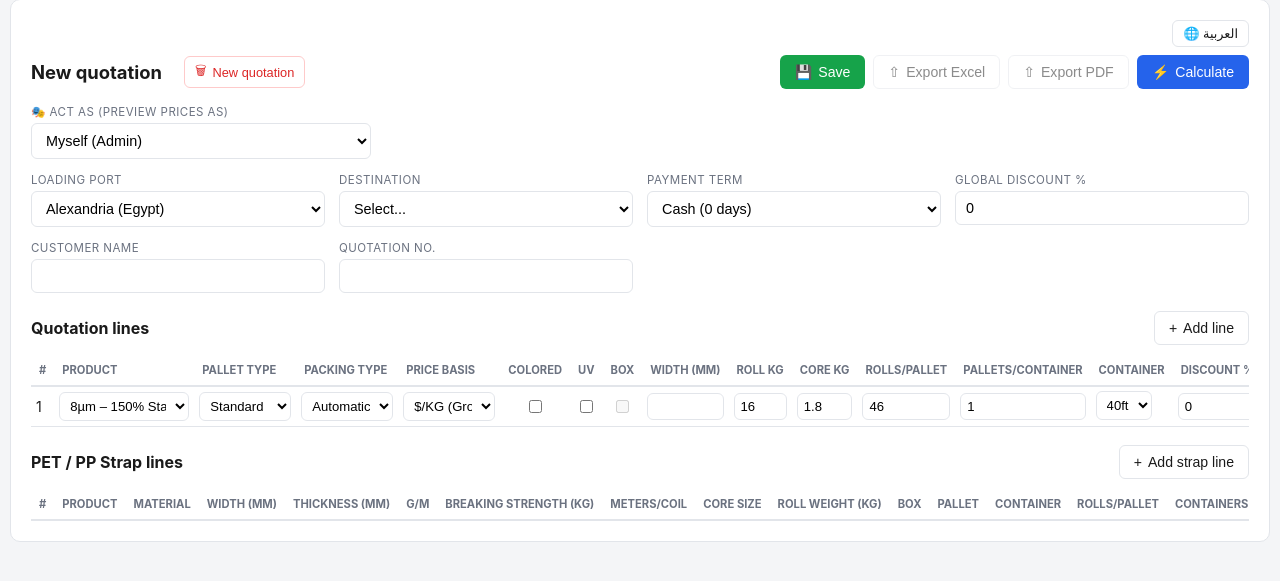
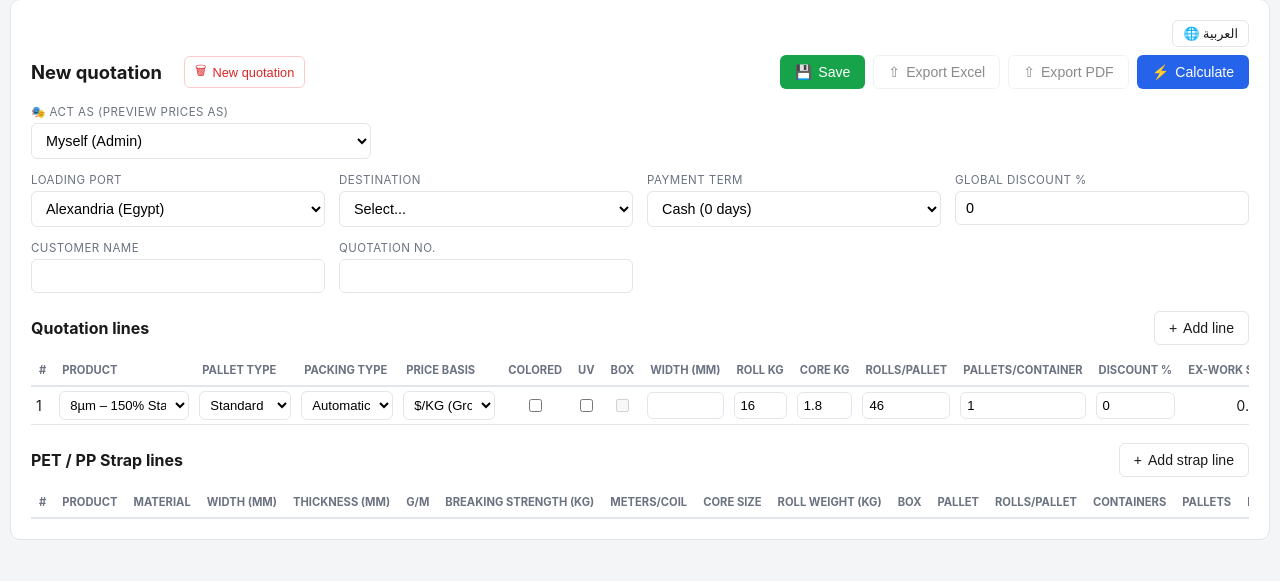
Before and after one commit to erpclipsico-oss/stretch-pricing-app, a Flask app: page /pricing in a window 1280 px wide. Shown: the part 84-665 px from the top of the page. Run offline with Flask 3, Linux system fonts and the light colour scheme; the visitor is signed in with stand-in values (Sample User, id 1); data comes from the database, SQL or seed files in the repository; lists and menus that the app fills with data are empty.

Commit message:
Add files via upload

```diff
--- a/stretch-pricing-app/app/templates/pricing.html
+++ b/stretch-pricing-app/app/templates/pricing.html
@@ -144,7 +144,17 @@
         <th data-i18n="col_core_kg">Core kg</th>
         <th data-i18n="col_rolls_pallet">Rolls/pallet</th>
         <th data-i18n="col_pallets_container" data-i18n-title="tip_pallets_container" title="How many pallets of this line the customer is ordering -- also what FOB/CIF $/KG is spread over (v127): more pallets = lower $/KG, fewer = higher">Pallets/container</th>
-        <th data-i18n="col_container" data-i18n-title="tip_container" title="Which container size the printed Pallets/Container figure should show (doesn't affect price)">Container</th>
+        <!-- v133 -- owner-requested removal (Arabic: "الكونتينر يختاروه
+             فورتي فيت بقوا أو توانتي فيت شيلها ... بتأثرش على حاجة"): this
+             40ft/20ft picker never affected price (v127, by design -- only
+             the printed reference Pallets/Container figure), and the owner
+             confirmed it serves no purpose for her reps, so it's removed
+             here and from the Strap table below. The saved
+             quotation_line.container_pref column/PDF logic is untouched --
+             app.py already defaults it to "40ft" whenever a line doesn't
+             send one (l.get("container_pref") or "40ft"), so every line
+             quietly reads as 40ft from here on, same as before this column
+             existed. -->
         <th data-i18n="col_discount_pct">Discount %</th>
         <th data-i18n="col_exw_kg">EX-Work $/kg</th>
         <th data-i18n="col_fob_kg">FOB $/kg</th>
@@ -176,7 +186,14 @@
         <th data-i18n="col_roll_weight_kg" data-i18n-title="tip_roll_weight_kg" title="Computed gross weight per roll (net strap weight + core weight)">Roll Weight (kg)</th>
         <th data-i18n="col_box">Box</th>
         <th data-i18n="col_pallet">Pallet</th>
-        <th data-i18n="col_container">Container</th>
+        <!-- v133 -- owner-requested removal, same as Stretch's own Container
+             (40ft/20ft) column above -- see that column's matching v133
+             comment. Every strap line now always prices/stuffs as 40ft
+             (ctr40 defaults true server-side whenever neither is sent --
+             unchanged _build_custom_strap_product() logic in app.py). The
+             "Containers" (how many, plain count) column right below is a
+             DIFFERENT field and stays -- the owner explicitly asked to keep
+             that one. -->
         <th data-i18n="col_rolls_pallet">Rolls/pallet</th>
         <th data-i18n="col_containers" data-i18n-title="tip_containers" title="How many containers of the type picked above -- Pallets and Rolls/Pallet are auto-computed and locked from this">Containers</th>
         <th data-i18n="col_pallets_locked" data-i18n-title="tip_pallets_locked" title="Auto-computed = Containers x Pallets/container (fixed per core size/box in Admin > PET/PP Strap Costing) -- not editable">Pallets</th>
@@ -305,7 +322,7 @@ const I18N = {
     col_price_basis: 'Price basis', col_colored: 'Colored', col_uv: 'UV', col_packaging: 'Box',
     col_width_mm: 'Width (mm)', col_roll_kg: 'Roll kg', col_core_kg: 'Core kg',
     col_rolls_pallet: 'Rolls/pallet', col_pallets_container: 'Pallets/container',
-    col_container: 'Container', col_discount_pct: 'Discount %', col_exw_kg: 'EX-Work $/kg',
+    col_discount_pct: 'Discount %', col_exw_kg: 'EX-Work $/kg',
     col_fob_kg: 'FOB $/kg',
     col_cif_kg: 'CIF $/kg', col_material: 'Material', col_thickness_mm: 'Thickness (mm)',
     col_gm: 'g/m', col_breaking_strength: 'Breaking Strength (kg)',
@@ -320,7 +337,6 @@ const I18N = {
     tip_colored: "Extras > Color extra: adds the configured $/KG surcharge to this line",
     tip_uv: "Adds a flat 2% UVI resin fraction (6-month tier); the Power/Power Plus/Standard/Rigid variant is derived automatically from the product's own Stretch Ability",
     tip_pallets_container: 'How many pallets of this line the customer is ordering -- also what FOB/CIF $/KG is spread over (v127): more pallets = lower $/KG, fewer = higher',
-    tip_container: "Which container size the printed Pallets/Container figure should show (doesn't affect price)",
     tip_gm: 'Updates instantly as Width/Thickness/Material change',
     tip_roll_weight_kg: 'Computed gross weight per roll (net strap weight + core weight)',
     tip_fob_roll: 'Ex-Work + per-container FOB share, priced per roll (not per kg)',
@@ -344,7 +360,7 @@ const I18N = {
     col_price_basis: 'أساس التسعير', col_colored: 'ملوّن', col_uv: 'UV', col_packaging: 'بوكس',
     col_width_mm: 'العرض (مم)', col_roll_kg: 'وزن الرول (كجم)', col_core_kg: 'وزن الكور (كجم)',
     col_rolls_pallet: 'رول/بالتة', col_pallets_container: 'بالتة/كونتينر',
-    col_container: 'الكونتينر', col_discount_pct: 'الخصم %', col_exw_kg: 'EX-Work $/كجم',
+    col_discount_pct: 'الخصم %', col_exw_kg: 'EX-Work $/كجم',
     col_fob_kg: 'FOB $/كجم',
     col_cif_kg: 'CIF $/كجم', col_material: 'الخامة', col_thickness_mm: 'السمك (مم)',
     col_gm: 'جم/م', col_breaking_strength: 'قوة الشد (كجم)',
@@ -359,7 +375,6 @@ const I18N = {
     tip_colored: 'إضافات > إضافة لون: بيضيف السعر المحدد $/كجم على السطر ده',
     tip_uv: 'بيضيف نسبة UVI ثابتة 2% (تصنيف 6 شهور)؛ النوع (Power/Power Plus/Standard/Rigid) بيتحدد تلقائيًا حسب Stretch Ability بتاع المنتج',
     tip_pallets_container: 'عدد البالتات المطلوبة من السطر ده -- وبرضو عليه بيتوزع سعر الـ FOB/CIF لكل كيلو: زودتي العدد السعر بيقل، قللتيه السعر بيزيد',
-    tip_container: 'مقاس الكونتينر اللي هيظهر بيه رقم بالتة/كونتينر (مش بيأثر على السعر)',
     tip_gm: 'بيتحدث فورًا مع تغيير العرض/السمك/الخامة',
     tip_roll_weight_kg: 'الوزن الإجمالي المحسوب للرول (وزن الشريط + وزن الكور)',
     tip_fob_roll: 'EX-Work + نصيب الكونتينر من الـ FOB، بالسعر للرول الواحد (مش للكيلو)',
@@ -598,15 +613,6 @@ function addLine(prefill) {
     <td><input type="number" class="f-corewt compact-input" min="0" step="0.01" title="Actual core weight for this order (editable per customer)"></td>
     <td><input type="number" class="f-rpp compact-input" min="0" step="1" title="Rolls per pallet -- editable per order, pre-filled from the catalog/packing table"></td>
     <td><input type="number" class="f-qty compact-input" value="1" min="0" step="0.5" title="How many pallets of this line the customer is ordering -- also what FOB/CIF $/KG is spread over (v127): more pallets = lower $/KG, fewer = higher"></td>
-    <td>
-      <span style="display:inline-flex; flex-direction:column; gap:2px;">
-        <select class="f-container" title="Which container size (40ft/20ft) the printed Pallets/Container reference figure should show (v127 -- doesn't affect price; FOB/CIF $/KG is driven by the Pallets/container quantity field instead)">
-          <option value="40ft" selected>40ft</option>
-          <option value="20ft">20ft</option>
-        </select>
-        <small class="f-container-hint" style="color:#888; white-space:nowrap;"></small>
-      </span>
-    </td>
     <td><input type="number" class="f-discount compact-input" value="0" min="0" max="100" step="0.1" title="Discount % for this line only"></td>
     <td class="f-exw num">0.000</td>
     <td class="f-fob num">0.000</td>
@@ -776,27 +782,6 @@ function addLine(prefill) {
   ['.f-pallet', '.f-packing', '.f-basis', '.f-colored', '.f-uv', '.f-box'].forEach(sel => {
     tr.querySelector(sel).addEventListener('change', scheduleRecalc);
   });
-  // v132 -- owner-reported: picking 40ft/20ft here did NOTHING visible at
-  // all -- not even a recalculate -- because .f-container was missing from
-  // this same recalc-trigger list every other price-affecting field is in
-  // (compare the v44 comment above). It still doesn't change the price
-  // itself (that's the deliberate v127 design, unchanged -- FOB/CIF $/KG is
-  // driven by the Pallets (Qty) field, not by this reference size), but the
-  // rep needs to SEE her pick was registered -- so this also instantly
-  // flips the small Pallets/Container hint under the dropdown (from the
-  // rolls_per_pallet-based figures the last recalculate already returned,
-  // no extra round trip needed) in addition to firing a fresh recalculate.
-  tr.querySelector('.f-container').addEventListener('change', () => {
-    updateContainerHint();
-    scheduleRecalc();
-  });
-  function updateContainerHint() {
-    const hint = tr.querySelector('.f-container-hint');
-    const pref = tr.querySelector('.f-container').value;
-    const p40 = tr.dataset.pallets40, p20 = tr.dataset.pallets20;
-    const val = pref === '20ft' ? p20 : p40;
-    hint.textContent = (val !== undefined && val !== '') ? `Pallets/Ctr: ${val}` : '';
-  }
   ['.f-qty', '.f-width', '.f-rollwt', '.f-corewt', '.f-rpp', '.f-discount'].forEach(sel => {
     tr.querySelector(sel).addEventListener('input', scheduleRecalc);
   });
@@ -897,10 +882,6 @@ function addStrapLine() {
     <td><input type="text" class="f-strap-rollwt compact-input" readonly style="width:70px; background:#f3f3f3;" value="0.00" title="Computed gross weight per roll = (meters/coil × g/m ÷ 1000) + core weight"></td>
     <td style="text-align:center;"><input type="checkbox" class="f-strap-box"></td>
     <td style="text-align:center;"><input type="checkbox" class="f-strap-pallet" checked></td>
-    <td>
-      <label style="font-size:0.78rem; white-space:nowrap;"><input type="radio" name="ctr_${id}" class="f-strap-ctr40" checked> 40ft</label>
-      <label style="font-size:0.78rem; white-space:nowrap;"><input type="radio" name="ctr_${id}" class="f-strap-ctr20"> 20ft</label>
-    </td>
     <td><input type="number" class="f-strap-rpp compact-input" min="0" step="1" readonly title="Rolls per pallet -- fixed by core size (not editable)" style="width:70px; background:#f0f0f0;"></td>
     <td><input type="number" class="f-strap-containers compact-input" value="1" min="1" step="1" title="Number of containers of the type picked above" style="width:55px;"></td>
     <td><input type="number" class="f-strap-pallets compact-input" readonly title="Pallets -- auto-computed = Containers x Pallets/container (fixed by core size/box, not editable)" style="width:65px; background:#f0f0f0;"></td>
@@ -1030,8 +1011,7 @@ function addStrapLine() {
   // v44 -- see scheduleRecalc()'s comment: auto-recalculate on every
   // price-affecting strap field too (not just the live g/m preview).
   tr.querySelector('.f-strap-product').addEventListener('change', scheduleRecalc);
-  ['.f-strap-bom', '.f-strap-core', '.f-strap-box', '.f-strap-pallet',
-   '.f-strap-ctr40', '.f-strap-ctr20'].forEach(sel => {
+  ['.f-strap-bom', '.f-strap-core', '.f-strap-box', '.f-strap-pallet'].forEach(sel => {
     tr.querySelector(sel).addEventListener('change', scheduleRecalc);
   });
   // v124 -- .f-strap-rpp and .f-strap-pallets are now readonly (server-
@@ -1081,8 +1061,13 @@ function readStrapLines() {
         strap_meters_per_coil: parseFloat(tr.querySelector('.f-strap-meters').value || 0),
         strap_has_box: tr.querySelector('.f-strap-box').checked,
         strap_has_pallet: tr.querySelector('.f-strap-pallet').checked,
-        strap_ctr40: tr.querySelector('.f-strap-ctr40').checked,
-        strap_ctr20: tr.querySelector('.f-strap-ctr20').checked,
+        // v133 -- owner-requested removal of the 40ft/20ft picker (see the
+        // Strap "Container" column's matching v133 comment) -- every line
+        // now always sends 40ft; app.py already defaults to this whenever
+        // neither is sent, so this is just making that explicit rather than
+        // relying on the querySelector'd (now-removed) radio buttons.
+        strap_ctr40: true,
+        strap_ctr20: false,
       });
     }
     return Object.assign(base, {strap_product_id: sel.value});
@@ -1100,7 +1085,6 @@ function readLines() {
       uv: tr.querySelector('.f-uv').checked,
       quantity_pallets: parseFloat(tr.querySelector('.f-qty').value || 0),
       line_discount_pct: parseFloat(tr.querySelector('.f-discount').value || 0),
-      container_pref: tr.querySelector('.f-container').value,
     };
     if (isPrestretch(line.product_id)) {
       // v114 -- Roll wt/Core wt/Rolls-per-pallet come from the SAME
@@ -1273,28 +1257,8 @@ async function calculateAll() {
       totalKg: data.total_kg,
       pricingBasis: pricing_basis, rollWeightKg: data.roll_weight_kg || 0,
       coreWeightKg: data.core_weight_kg || 0, isPrestretchLine: isPrestretch(product_id),
-      // v104 -- this line's own rolls/pallet + pallets/container (40ft/20ft)
-      // figures, so the FOB/CIF pass below can build a fixed per-SKU FULL
-      // CONTAINER kg instead of this line's own (possibly much smaller)
-      // ordered quantity -- see that loop's own v104 comment.
       rollsPerPallet: data.rolls_per_pallet || 0,
-      pallets40: data.pallets_per_container40 || 0,
-      pallets20: data.pallets_per_container20 || 0,
-      containerPref: tr.querySelector('.f-container') ? tr.querySelector('.f-container').value : '40ft',
     });
-    // v132 -- see this row's own '.f-container' change-listener comment:
-    // stash the fresh Pallets/Container(40ft/20ft) figures on the row so a
-    // later Container toggle can flip the on-screen hint instantly, and
-    // refresh the hint right now too (e.g. after the roll/product changed
-    // and the figures moved).
-    if (tr.querySelector('.f-container')) {
-      tr.dataset.pallets40 = data.pallets_per_container40 || '';
-      tr.dataset.pallets20 = data.pallets_per_container20 || '';
-      const hint = tr.querySelector('.f-container-hint');
-      const pref = tr.querySelector('.f-container').value;
-      const val = pref === '20ft' ? tr.dataset.pallets20 : tr.dataset.pallets40;
-      hint.textContent = val ? `Pallets/Ctr: ${val}` : '';
-    }
   }
 
   // Strap lines (PET/PP): each line already returns its own final CFR
@@ -1348,8 +1312,13 @@ async function calculateAll() {
         strap_meters_per_coil: parseFloat(tr.querySelector('.f-strap-meters').value || 0),
         strap_has_box: tr.querySelector('.f-strap-box').checked,
         strap_has_pallet: tr.querySelector('.f-strap-pallet').checked,
-        strap_ctr40: tr.querySelector('.f-strap-ctr40').checked,
-        strap_ctr20: tr.querySelector('.f-strap-ctr20').checked,
+        // v133 -- owner-requested removal of the 40ft/20ft picker (see the
+        // Strap "Container" column's matching v133 comment) -- every line
+        // now always sends 40ft; app.py already defaults to this whenever
+        // neither is sent, so this is just making that explicit rather than
+        // relying on the querySelector'd (now-removed) radio buttons.
+        strap_ctr40: true,
+        strap_ctr20: false,
       });
     } else {
       payload.strap_product_id = sel.value;
```
